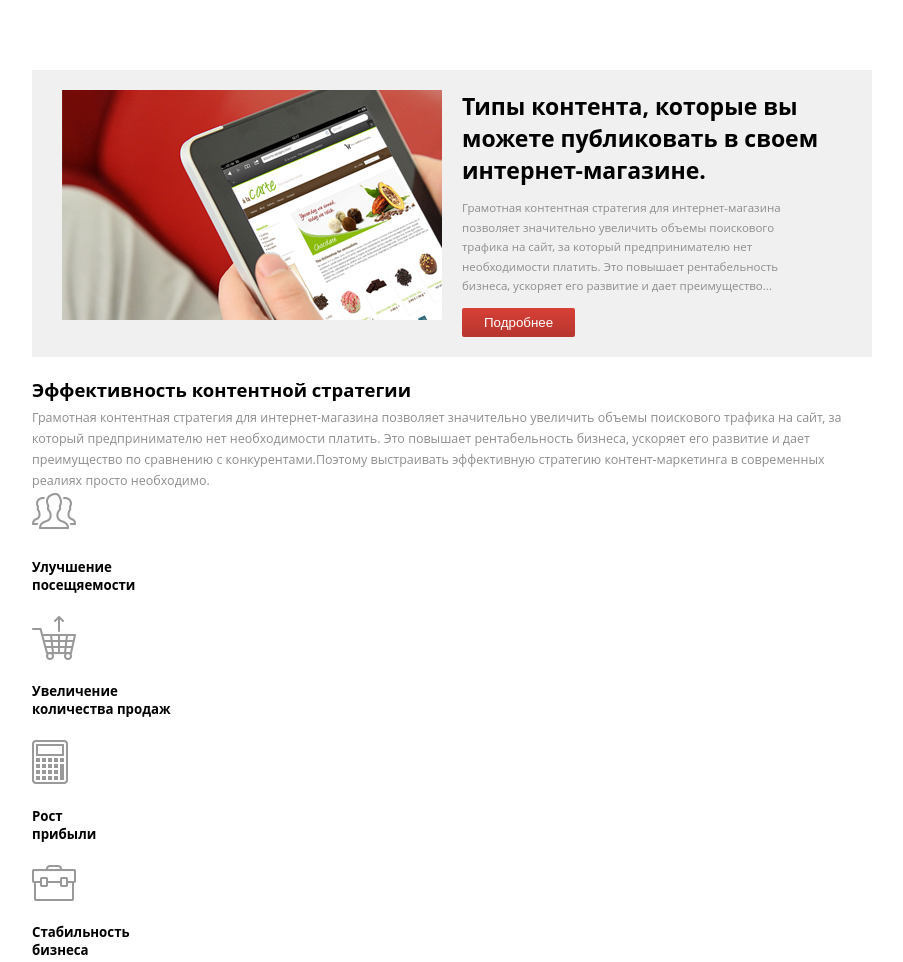
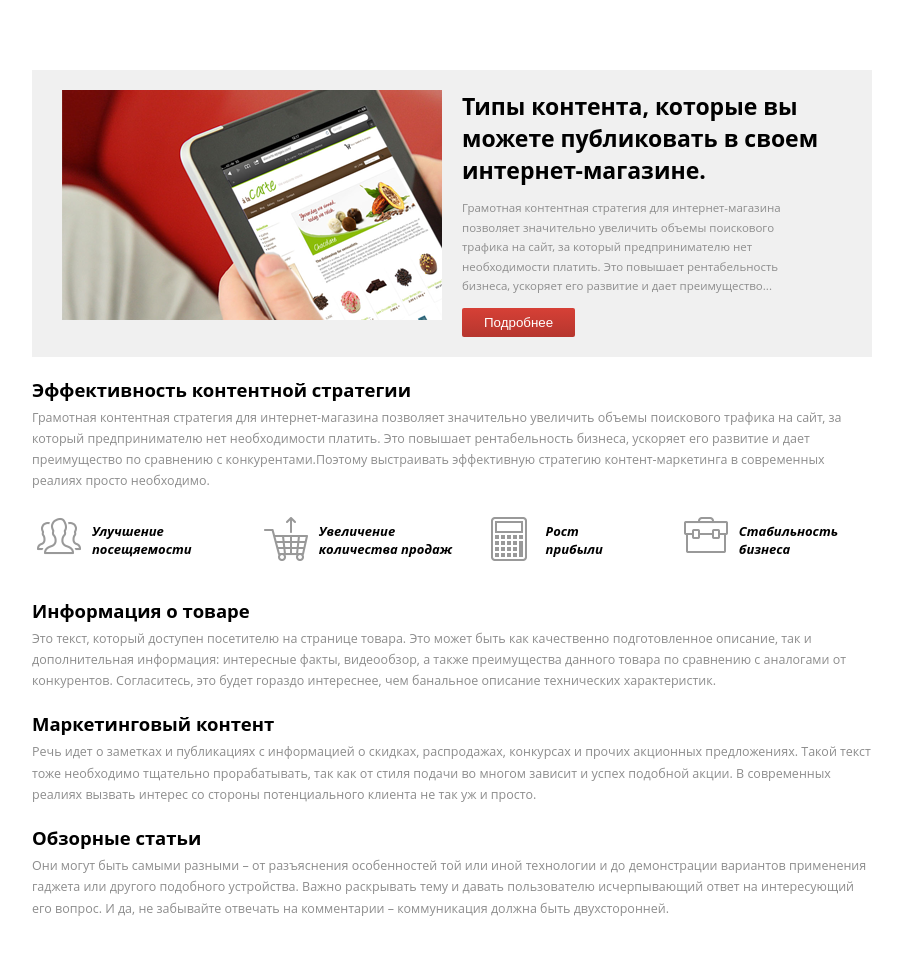
Before and after one commit to Pavliv/Siteimage, a plain HTML site: page index.html in a window 1280 px wide. Shown: the top 962 px of the page, without its empty margins (188-1091 px from the left). Drawn offline with Linux system fonts and the light colour scheme.

Commit message:
end task

```diff
--- a/index.html
+++ b/index.html
@@ -22,14 +22,22 @@
 			<h2 class="main__header">Эффективность контентной стратегии</h2>
 			<p class="main__paragraph">Грамотная контентная стратегия для интернет-магазина позволяет значительно увеличить объемы поискового трафика на сайт, за который предпринимателю нет необходимости платить. Это повышает рентабельность бизнеса, ускоряет его развитие и дает преимущество по сравнению с конкурентами.Поэтому выстраивать эффективную стратегию контент-маркетинга в современных реалиях просто необходимо.</p>
 			<div class="main__item">
-				<a href="#"><img src="images/item-1.png" alt="people"></a>
-				<h5>Улучшение<br>посещяемости</h5>
-				<a href="#"><img src="images/item-2.png" alt="cart"></a>
-				<h5>Увеличение<br>количества продаж</h5>
-				<a href="#"><img src="images/item-3.png" alt="calc"></a>
-				<h5>Рост<br>прибыли</h5>
-				<a href="#"><img src="images/item-4.png" alt="bag"></a>
-				<h5>Стабильность<br>бизнеса</h5>
+				<div class="main__item_column first-second-item">
+					<a href="#" class="main__item_picture"><img src="images/item-1.png" alt="people"></a>
+					<h5 class="main__item_header">Улучшение<br>посещяемости</h5>
+				</div>
+				<div class="main__item_column first-second-item">
+					<a href="#" class="main__item_picture"><img src="images/item-2.png" alt="cart"></a>
+					<h5 class="main__item_header">Увеличение<br>количества продаж</h5>
+				</div>
+				<div class="main__item_column third-fourth-item">
+					<a href="#" class="main__item_picture"><img src="images/item-3.png" alt="calc"></a>
+					<h5 class="main__item_header">Рост<br>прибыли</h5>
+				</div>
+				<div class="main__item_column third-fourth-item">
+					<a href="#" class="main__item_picture"><img src="images/item-4.png" alt="bag"></a>
+					<h5 class="main__item_header">Стабильность<br>бизнеса</h5>
+				</div>
 			</div>
 			<h2 class="main__header">Информация о товаре</h2>
 			<p class="main__paragraph">Это текст, который доступен посетителю на странице товара. Это может быть как качественно подготовленное описание, так и дополнительная информация: интересные факты, видеообзор, а также преимущества данного товара по сравнению с аналогами от конкурентов. Согласитесь, это будет гораздо интереснее, чем банальное описание технических характеристик.</p>
--- a/styles/style.css
+++ b/styles/style.css
@@ -58,6 +58,30 @@ p {
 	margin: 0;
 }
 .main__item {
-	/*display: inline-block;*/
-	/*float: left;*/
+	display: -webkit-flex;
+	display: flex;
+	-webkit-flex-wrap: wrap;
+	flex-wrap: wrap;
+	width: 100%;
+	justify-content: space-between;
+	align-content: space-between;
+	margin: 20px 0 0 0;
 }
+.main__item_column {
+	position: relative;
+}
+.first-second-item {
+	width: 27%;
+}
+.third-fourth-item {
+	width: 23%;
+}
+.main__item_picture {
+	float: left;
+	margin: 5px;
+}
+.main__item_header {
+	margin: 10px 0 20px 60px;
+	font-style: italic;
+	font-size: 13px;
+}
```
